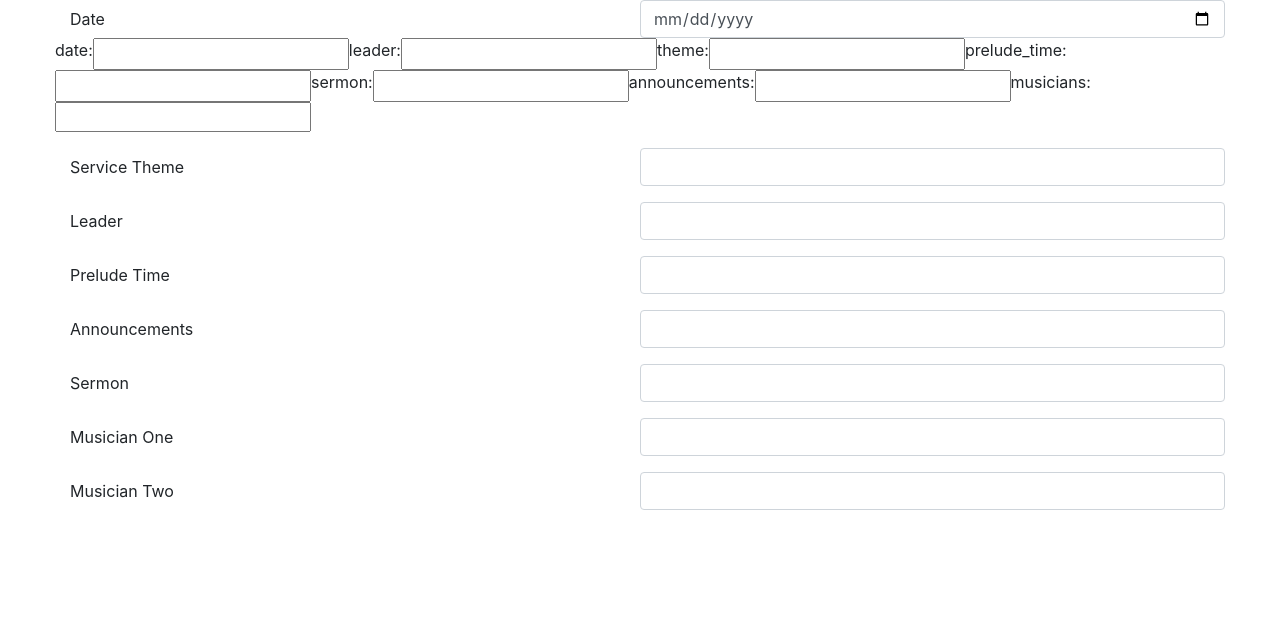
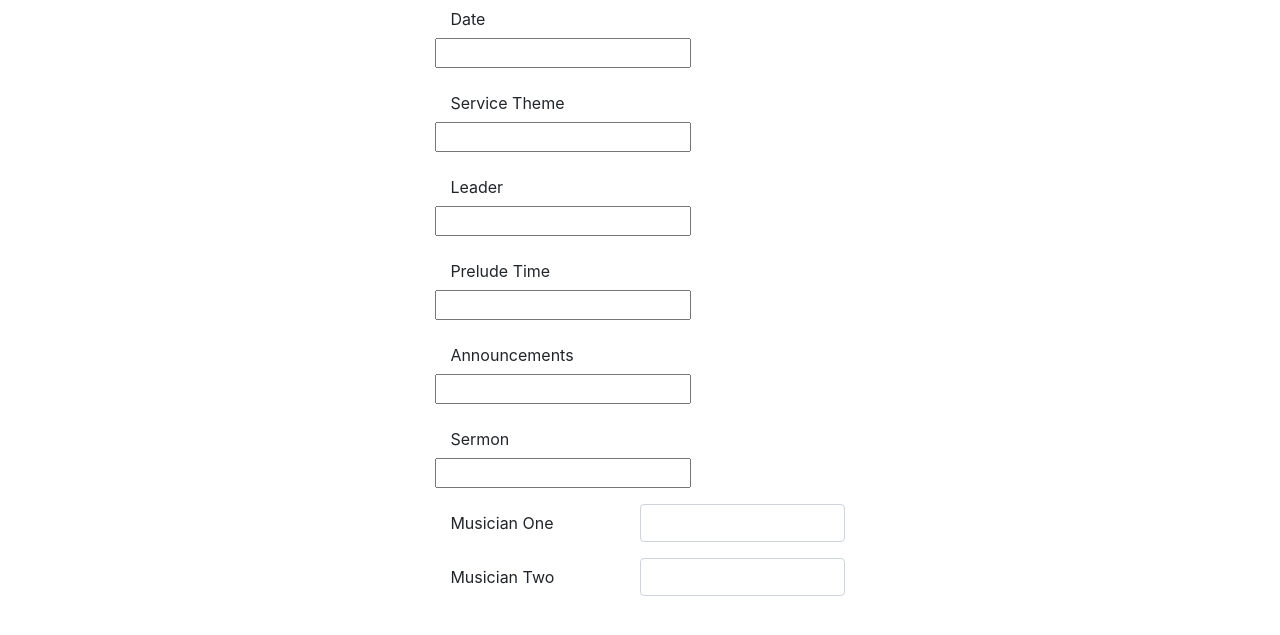
Before and after one commit to rogevand/oos, a Django app: page /order/addservice/ in a window 1280 px wide. Shown: the top 635 px of the page. Run offline with Django 3.2, Linux system fonts and the light colour scheme.

Commit message:
serviceform update

```diff
--- a/order/templates/order/addservice.html
+++ b/order/templates/order/addservice.html
@@ -13,28 +13,28 @@
         <form col col-sm-6>
             <div class="form-group row ">
                 <label for="serviceDate" class="col-form-label col-sm-6">Date</label>
-                <input type="date" class="form-control col col-sm-6" id="serviceDate">
-                {{ form }}
+<!--                 <input type="date" class="form-control col col-sm-6" id="serviceDate">
+ -->                {{ form.date }}
             </div>
             <div class="form-group row">
                 <label for="serviceTheme" class="col-form-label col-sm-6">Service Theme</label>
-                <input type="text" class="form-control col col-sm-6" id="serviceTheme">
+                {{ form.theme }}
             </div>
             <div class="form-group row">
                 <label for="serviceLeader" class="col-form-label col-sm-6">Leader</label>
-                <input type="text" class="form-control col col-sm-6" id="serviceLeader">
+                {{ form.leader }}
             </div>
             <div class="form-group row">
                 <label for="servicePreludeTime" class="col-form-label col-sm-6">Prelude Time</label>
-                <input type="text" class="form-control col col-sm-6" id="servicePreludeTime">
+                {{ form.prelude_time }}
             </div>
             <div class="form-group row">
                 <label for="serviceAnnouncements" class="col-form-label col-sm-6">Announcements</label>
-                <input type="text" class="form-control col col-sm-6" id="serviceAnnouncements">
+                {{ form.announcements }}
             </div>
             <div class="form-group row">
                 <label for="serviceSermon" class="col-form-label col-sm-6">Sermon</label>
-                <input type="text" class="form-control col col-sm-6" id="serviceSermon">
+                {{ form.sermon }}
             </div>
             <div class="form-group row">
                 <label for="serviceMusician1" class="col-form-label col-sm-6">Musician One</label>
```
